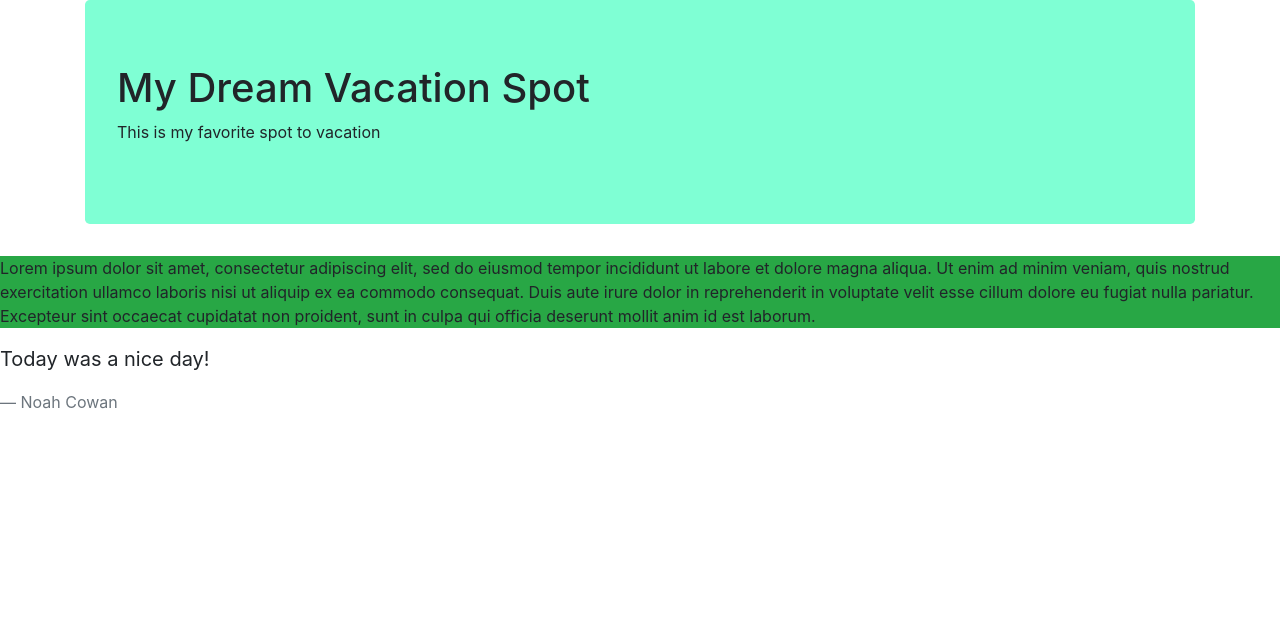
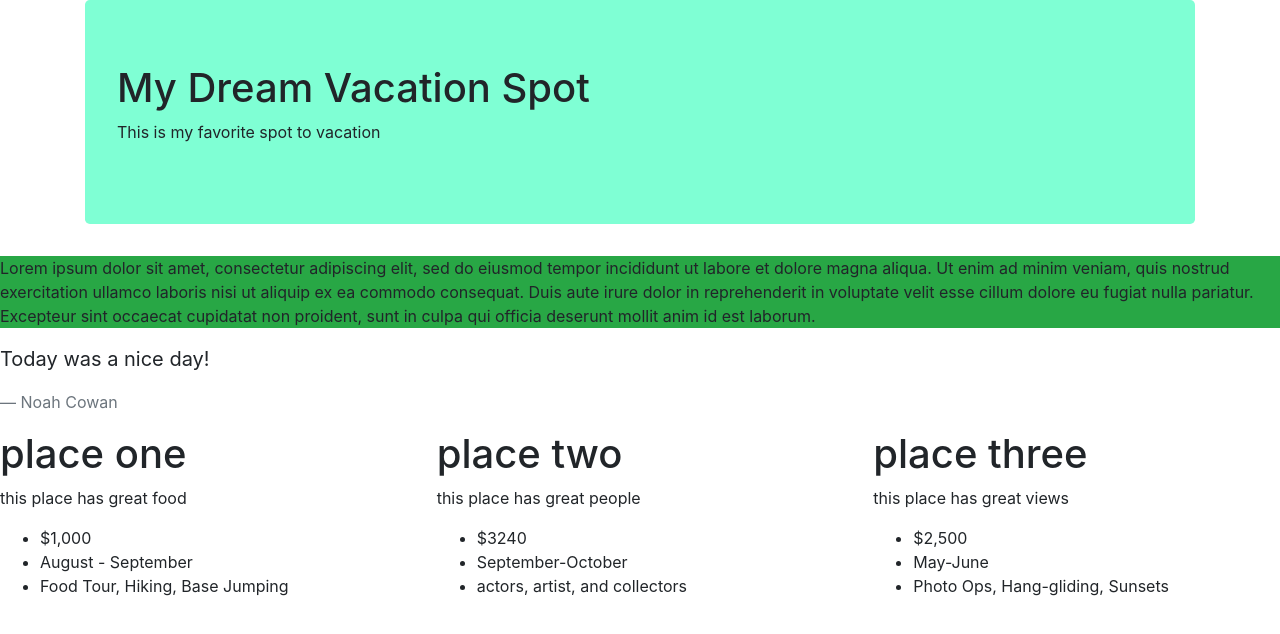
Before and after one commit to NickNguyen1990/vacation_spot, a plain HTML site: page index.html in a window 1280 px wide. Drawn offline with Linux system fonts and the light colour scheme.

Commit message:
added grids and rows
Co-authored by: Noah Cowan <nsncowan@gmail.com>

```diff
--- a/index.html
+++ b/index.html
@@ -16,6 +16,35 @@
       <p>Today was a nice day!</p>
       <footer class="blockquote-footer">Noah Cowan</footer>
     </blockquote>
+      <div class="row">
+        <div class="col-md-4">
+          <h1>place one</h1>
+            <p>this place has great food</p>
+            <ul>
+              <li>$1,000</li>
+              <li>August - September</li>
+              <li>Food Tour, Hiking, Base Jumping</li>
+            </ul>
+        </div>
+        <div class="col-md-4">
+          <h1>place two</h1>
+            <p>this place has great people</p>
+            <ul>
+              <li>$3240</li>
+              <li>September-October</li>
+              <li>actors, artist, and collectors</li>
+            </ul>
+          </div>
+        <div class="col-md-4">
+          <h1>place three</h1>
+            <p>this place has great views</p>
+            <ul>
+              <li>$2,500</li>
+              <li>May-June</li>
+              <li>Photo Ops, Hang-gliding, Sunsets</li>
+            </ul>
+        </div>
+      </div>
   </div>
 </body>
 </html>
```
